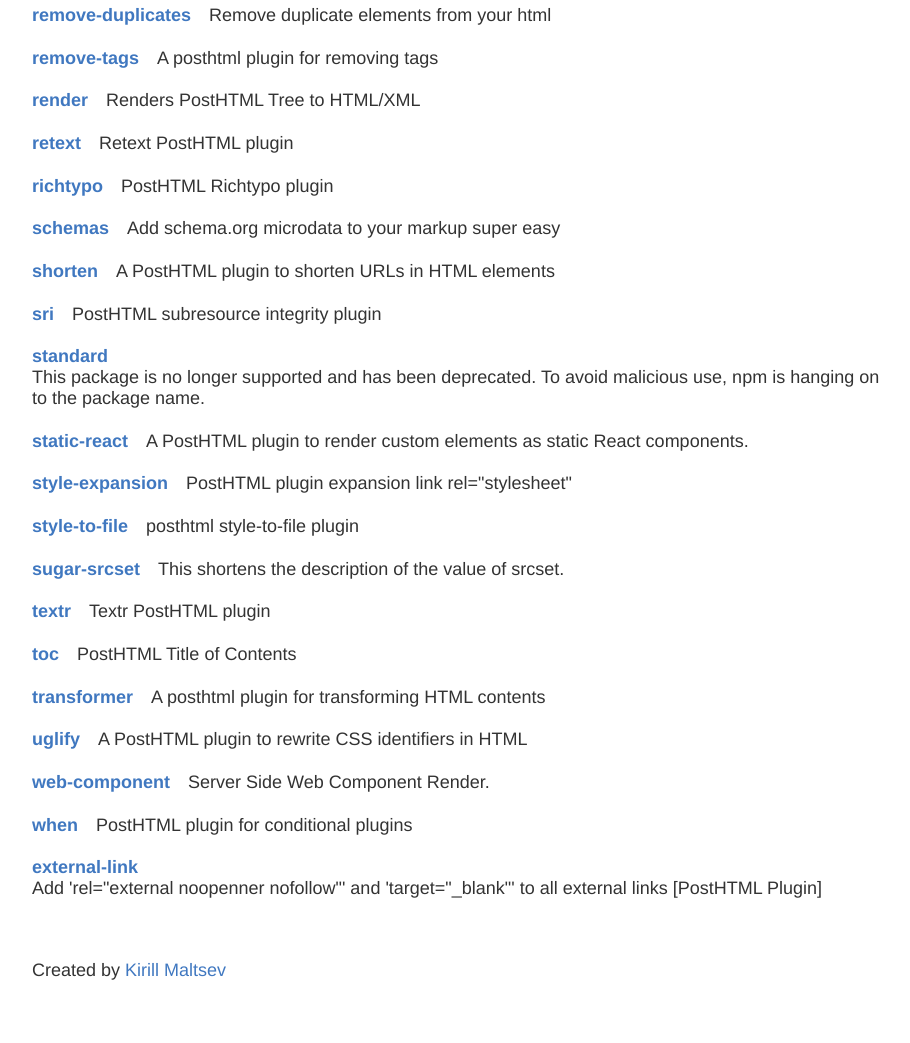
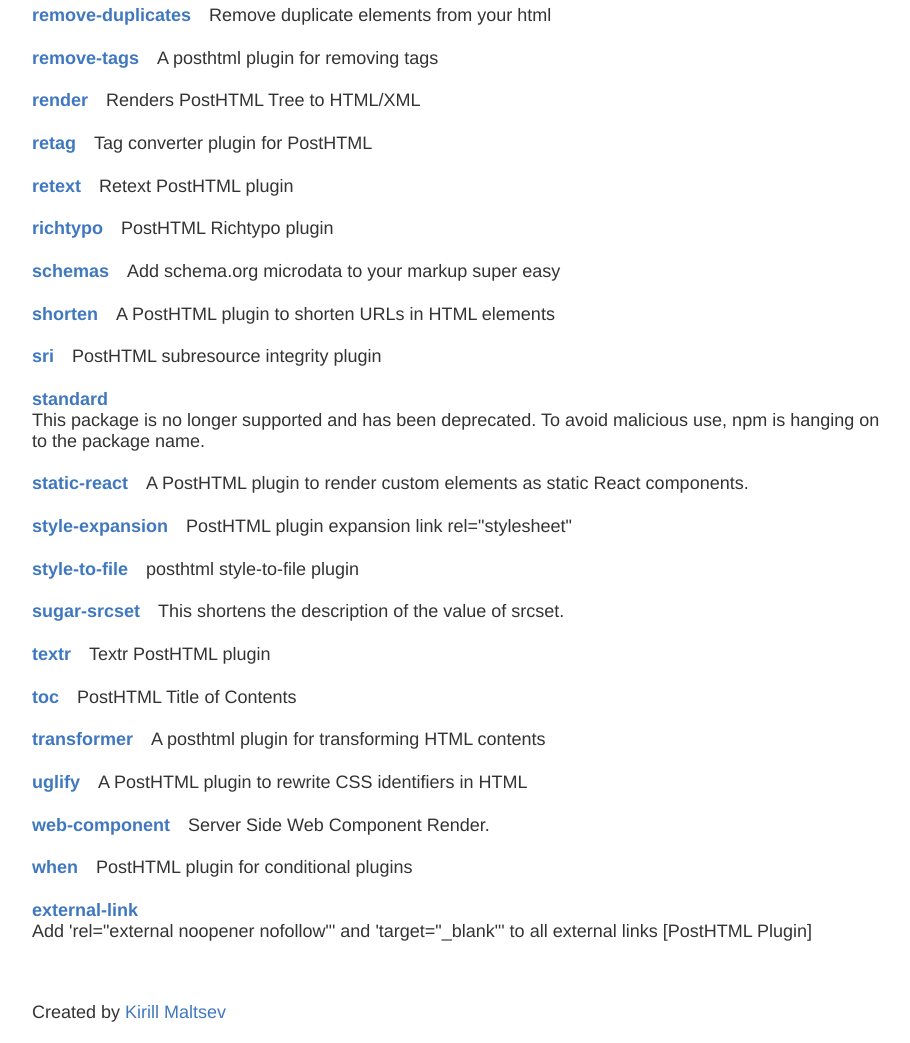
Before and after one commit to posthtml/posthtml-plugins, a website: page index.html in a window 1280 px wide. Shown: the part 2580-3623 px from the top of the page, without its empty margins (178-1088 px from the left). Before the commit the page ends 3580 px from the top, so only its background shows below. Drawn offline with Linux system fonts and the light colour scheme.

Commit message:
Re-build index

```diff
--- a/index.html
+++ b/index.html
@@ -388,6 +388,12 @@ html{line-height:1.15;-webkit-text-size-adjust:100%}body{margin:0;color:#333;fon
                 </li>
                 <li class="Plugin_wrapper">
                     <span class="Plugin_name">
+                        <a href="https://github.com/awsr/posthtml-retag" class="Plugin_link base_link">retag</a>
+                    </span>
+                    <span class="Plugin_description">Tag converter plugin for PostHTML</span>
+                </li>
+                <li class="Plugin_wrapper">
+                    <span class="Plugin_name">
                         <a href="https://github.com/voischev/posthtml-retext" class="Plugin_link base_link">retext</a>
                     </span>
                     <span class="Plugin_description">Retext PostHTML plugin</span>
@@ -486,7 +492,7 @@ html{line-height:1.15;-webkit-text-size-adjust:100%}body{margin:0;color:#333;fon
                     <span class="Plugin_name">
                         <a href="https://github.com/SukkaW/posthtml-external-link" class="Plugin_link base_link">external-link</a>
                     </span>
-                    <span class="Plugin_description">Add &#39;rel&#x3D;&quot;external noopenner nofollow&quot;&#39; and &#39;target&#x3D;&quot;_blank&quot;&#39; to all external links [PostHTML Plugin]</span>
+                    <span class="Plugin_description">Add &#39;rel&#x3D;&quot;external noopener nofollow&quot;&#39; and &#39;target&#x3D;&quot;_blank&quot;&#39; to all external links [PostHTML Plugin]</span>
                 </li>
             </ul>
         </section>
```
